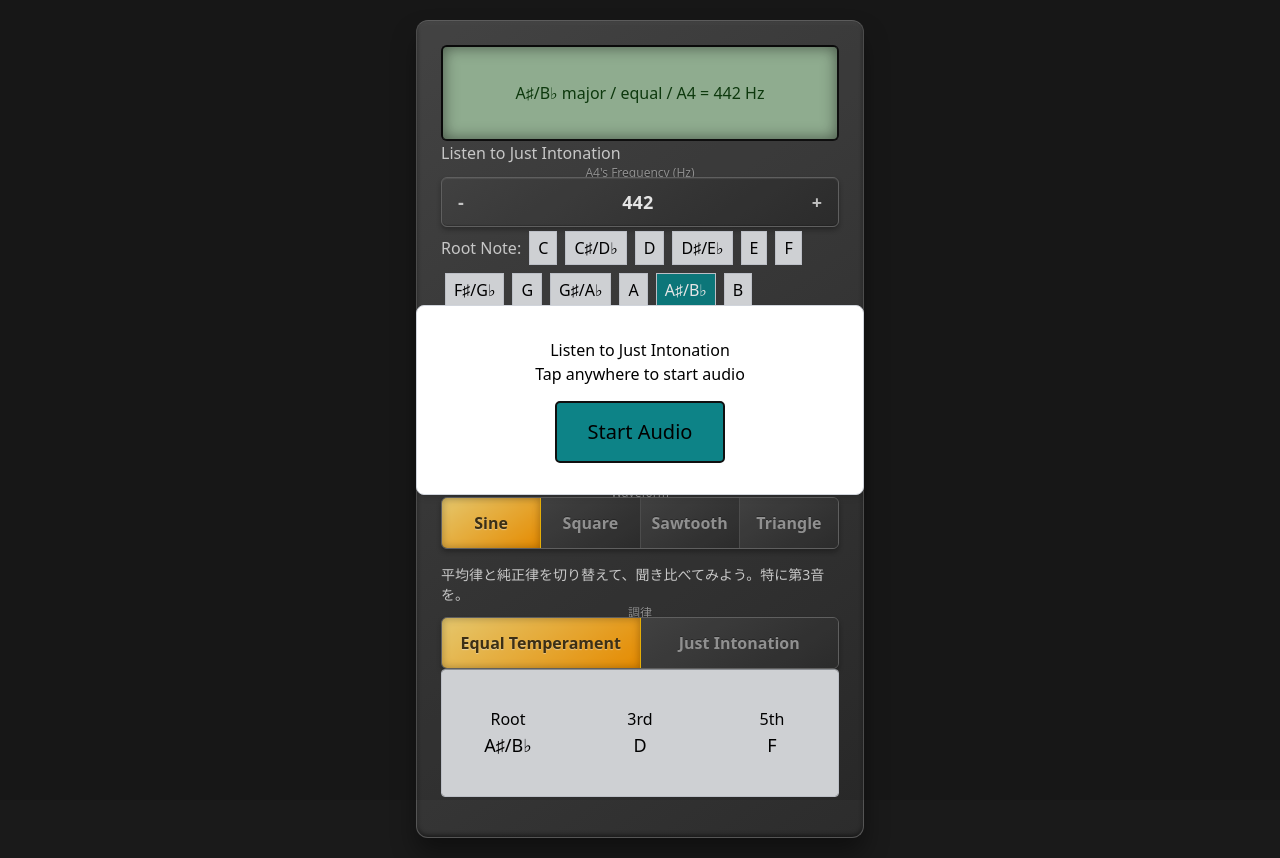
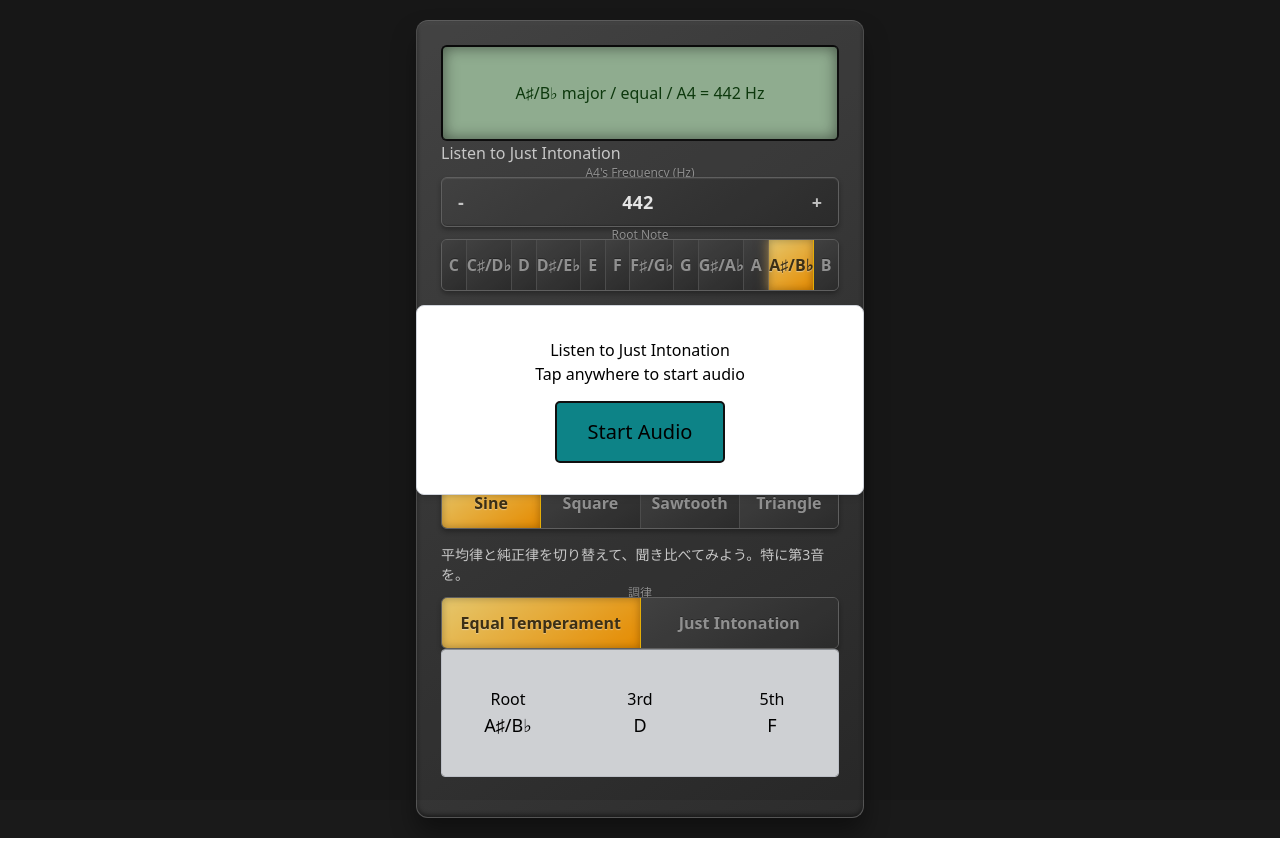
Before and after one commit to Nyoho/just-intonation, a React (Vite) app: page / in a window 1280 px wide. Built offline with nearby package versions, Linux system fonts and the light colour scheme.

Commit message:
Apply SegementedControl to root note

```diff
--- a/src/App.tsx
+++ b/src/App.tsx
@@ -329,18 +329,18 @@ export default function App() {
           showSign={false}
         />
 
-        {/* 根音選択：12音ピアノ風の横並びボタン */}
+        {/* 根音選択 */}
         <div className="mb-4">
-          <span>{t('rootNote')}: </span>
-          {pitchClasses.map(p => (
-            <button
-              key={p.label}
-              onClick={() => setSelectedPitch(p.label)}
-              className={`m-1 px-2 py-1 border border-gray-300 ${selectedPitch === p.label ? 'bg-accent text-white' : 'bg-gray-200 text-black'}`}
-            >
-              {p.label}
-            </button>
-          ))}
+          <SegmentedControl
+            options={pitchClasses.map(pitch => ({
+              value: pitch.label,
+              label: pitch.label
+            }))}
+            selectedValue={selectedPitch}
+            onValueChange={(value) => setSelectedPitch(value as string)}
+            label={t('rootNote')}
+            columns={6}
+          />
         </div>
 
         <div className="mb-4">
```
